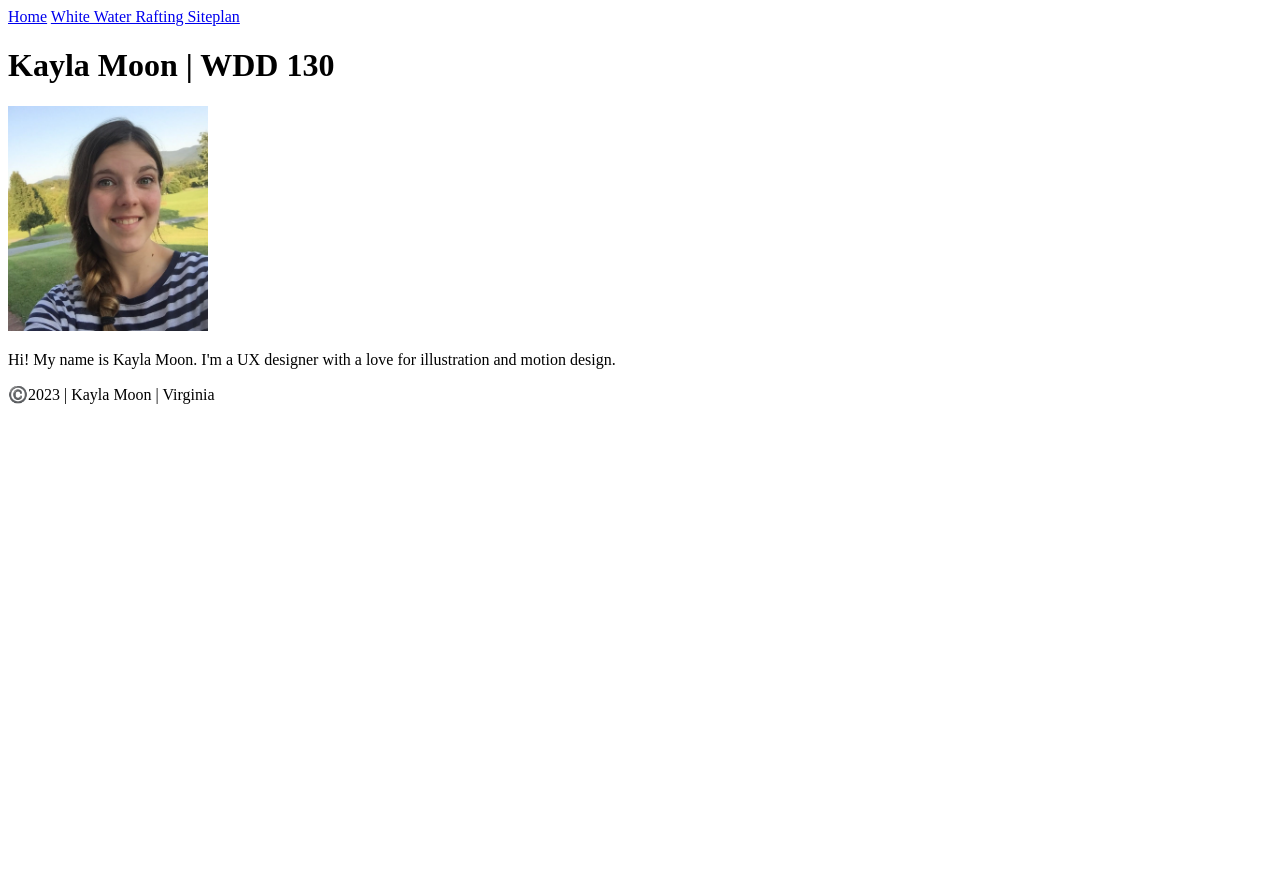
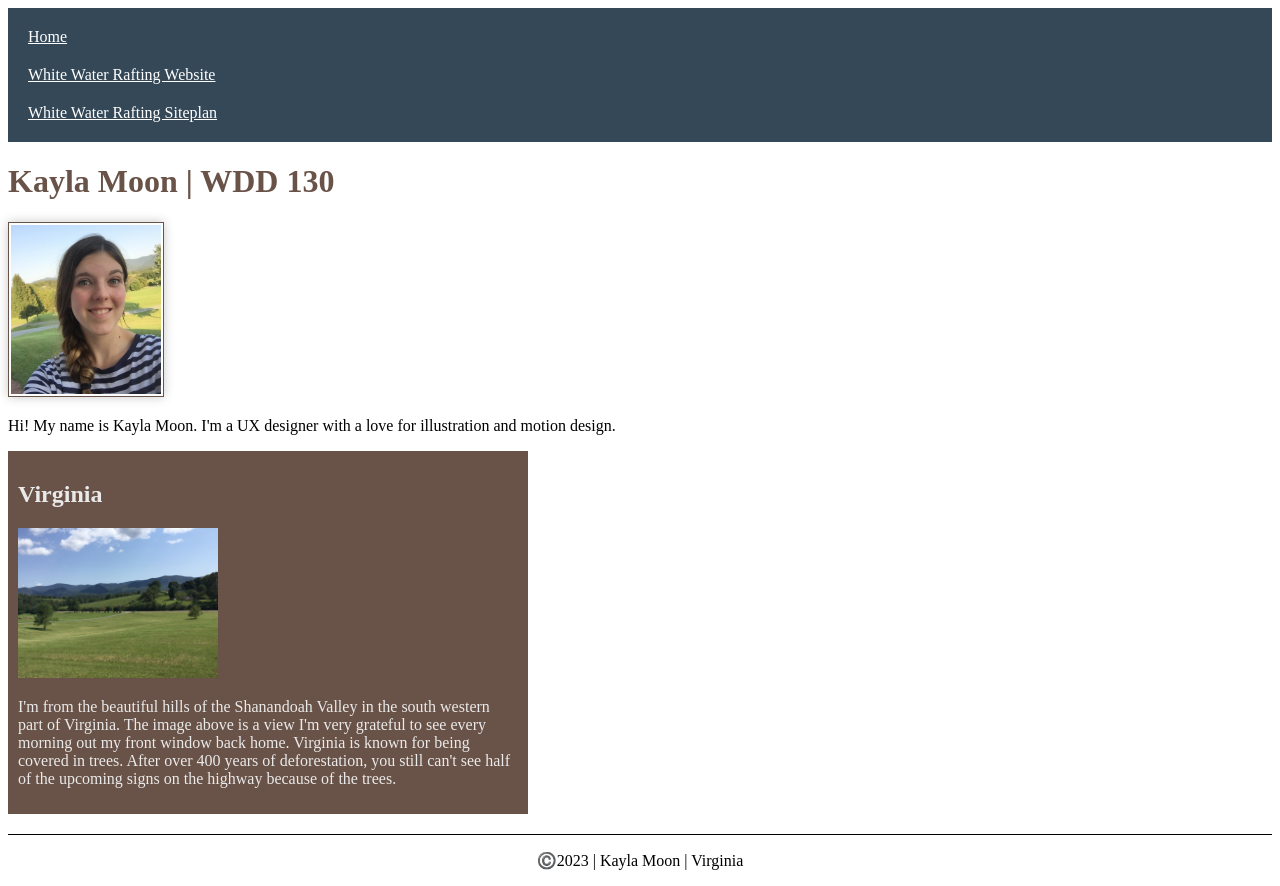
Before and after one commit to Moonpie112/wdd130, a plain HTML site: page index.html in a window 1280 px wide. Before the commit the page ends 800 px from the top, so only its background shows below. Drawn offline with Linux system fonts and the light colour scheme.

Commit message:
Week 02 changes. Adding CSS and an aside

```diff
--- a/index.html
+++ b/index.html
@@ -4,12 +4,15 @@
     <meta charset="UTF-8">
     <meta name="viewport" content="width=device-width, initial-scale=1.0">
     <title>Kayla Moon | WDD 130</title>
+    <meta name="description" content="The homepage of Kayla Moon's WDD130 assingments">
+    <meta name="author" content="Kayla Moon">
+    <link rel="stylesheet" href="styles/styles.css">
 </head>
 <body>
     <header>
         <nav>
             <a href="#">Home</a>
-            <a href="wwr/"White Water Rafting Website></a>
+            <a href="wwr/">White Water Rafting Website</a>
             <a href="wwr/site-plan-rafting.html">White Water Rafting Siteplan</a>
         </nav>
     </header>
@@ -18,6 +21,13 @@
         <img src="images/profile.jpg" alt="Kayla Moon Smiling" width="200">
         <p>Hi! My name is Kayla Moon. I'm a UX designer with a love for illustration and motion design.</p>
     </main>
+    <aside>
+        <h2>Virginia</h2>
+        <img src="images/home-hills.JPG" alt="Virginia hills">
+        <p>
+            I'm from the beautiful hills of the Shanandoah Valley in the south western part of Virginia. The image above is a view I'm very grateful to see every morning out my front window back home. Virginia is known for being covered in trees. After over 400 years of deforestation, you still can't see half of the upcoming signs on the highway because of the trees.
+        </p>
+    </aside>
     <footer>
         <p>©️2023 | Kayla Moon | Virginia</p>
     </footer>
--- /dev/null
+++ b/styles/styles.css
@@ -0,0 +1,53 @@
+nav {
+    background-color: rgb(52, 72, 88);
+    padding: 10px;
+}
+
+nav a {
+    color: white;
+    display: block;
+    padding: 10px;
+}
+
+h1 {
+    color: rgb(105, 82, 71);
+}
+
+main img {
+    width: 150px;
+    height: auto;
+    border: 1px solid rgb(105, 82, 71);
+    padding: 2px;
+    box-shadow: 0 0 10px rgb(199, 199, 199);
+}
+
+main {
+    max-width: 1300px;
+}
+
+p {
+    padding: 0px;
+}
+
+
+aside {
+    width: 500px;
+    margin: 0;
+    border: 0px;
+    padding: 10px;
+    box-shadow: none;
+    color: rgb(234, 234, 234);
+    background-color: rgb(105, 82, 71);
+}
+
+aside img {
+    width: 200px;
+    height: auto;
+    box-shadow: none;
+}
+
+footer {
+    margin: 20px 0 0 0;
+    border-top: 1px solid black;
+    text-align: center;
+}
```
Also changed, not shown: images/home-hills.JPG (added).
